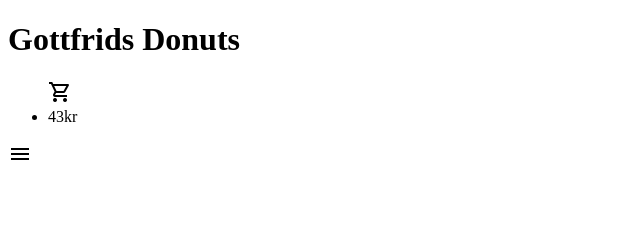
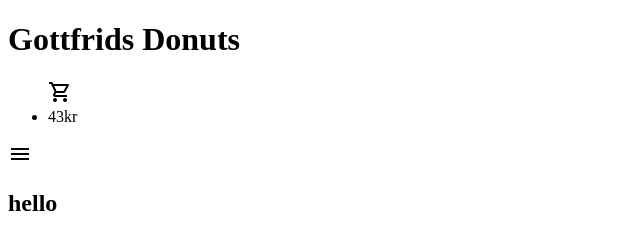
Before and after one commit to armin-164/school-project-3-webshop, a website: page index.html in a window 1280 px wide. Shown: the full height of the page, 0-640 px from the left. Drawn offline with nearby package versions, Linux system fonts and the light colour scheme; a web font is replaced by a local one.

Commit message:
Start building hero section

```diff
--- a/index.html
+++ b/index.html
@@ -24,5 +24,10 @@
             <span class="material-symbols-outlined">menu</span>
         </div>
     </header>
+    <main>
+        <section class="hero-section">
+            <h2>hello</h2>
+        </section>
+    </main>
   </body>
 </html>
```
